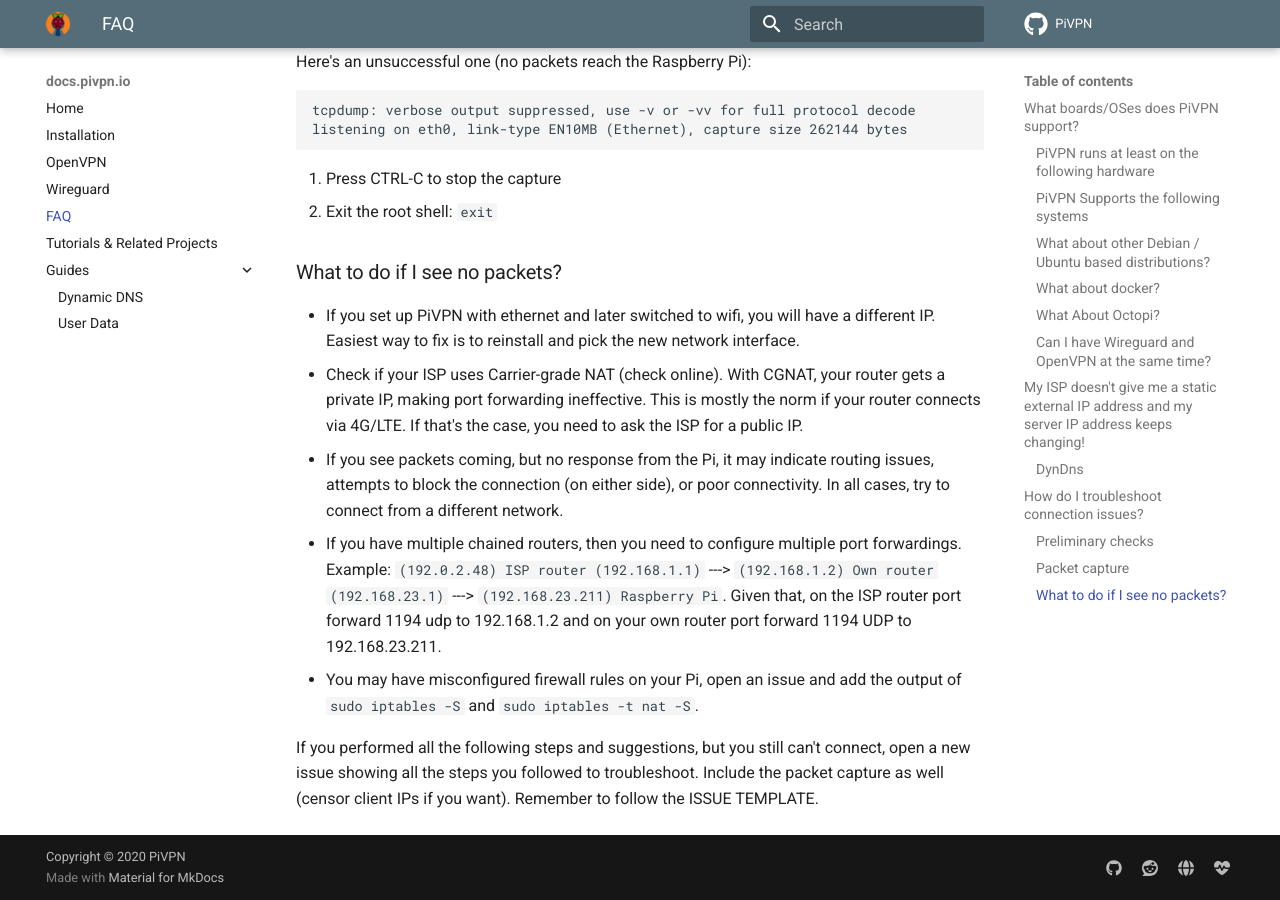
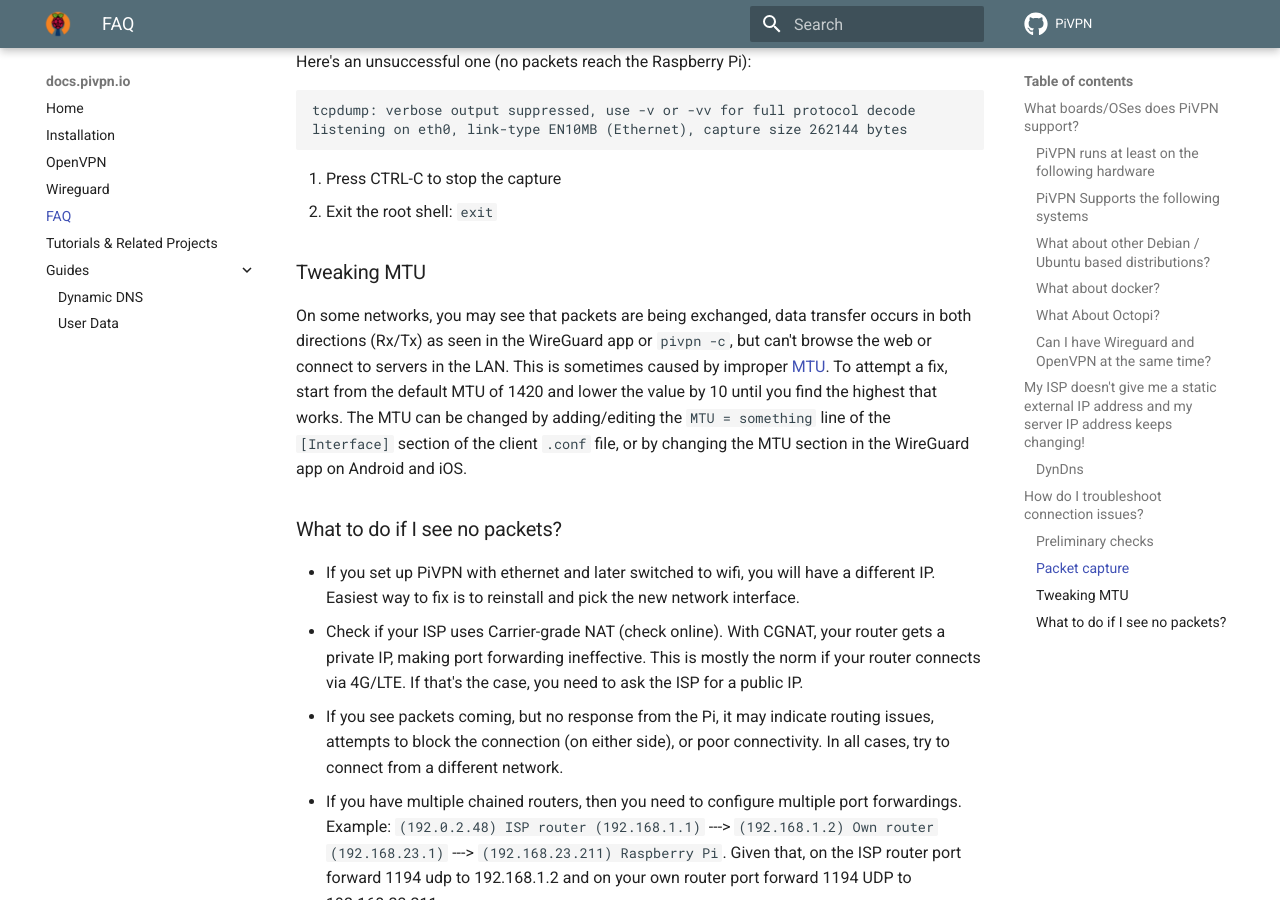
Before and after one commit to pivpn/docs, an MkDocs documentation site: the page built from docs/faq.md, in a window 1280 px wide and 900 px high, scrolled down 5149 px. Built offline with MkDocs 1.6.1 and Material for MkDocs 9.7.7, drawn with Linux system fonts in a browser that asks for light colours; comment, search, counter and statistics services are not loaded.

Commit message:
fix(connectivity): mention mtu changes as a troubleshooting step (#18)

```diff
--- a/docs/faq.md
+++ b/docs/faq.md
@@ -211,6 +211,10 @@ listening on eth0, link-type EN10MB (Ethernet), capture size 262144 bytes
 6. Press CTRL-C to stop the capture
 7. Exit the root shell: `exit`
 
+### Tweaking MTU
+
+On some networks, you may see that packets are being exchanged, data transfer occurs in both directions (Rx/Tx) as seen in the WireGuard app or `pivpn -c`, but can't browse the web or connect to servers in the LAN. This is sometimes caused by improper [MTU](https://en.wikipedia.org/wiki/Maximum_transmission_unit). To attempt a fix, start from the default MTU of 1420 and lower the value by 10 until you find the highest that works. The MTU can be changed by adding/editing the `MTU = something` line of the `[Interface]` section of the client `.conf` file, or by changing the MTU section in the WireGuard app on Android and iOS.
+
 ### What to do if I see no packets?
 
 - If you set up PiVPN with ethernet and later switched to wifi, you will have a different IP. Easiest way to fix is to reinstall and pick the new network interface.
```
